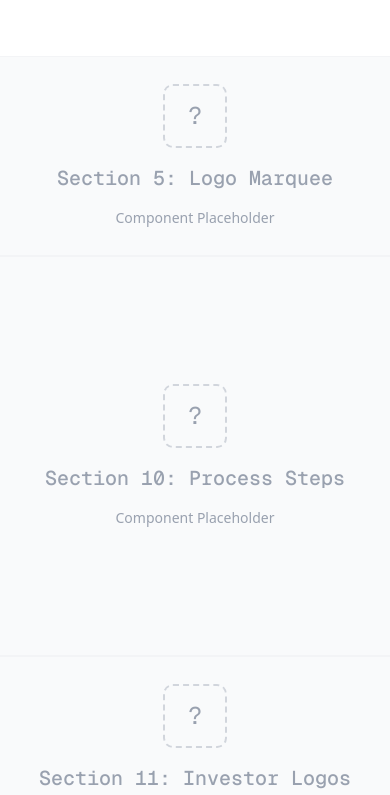
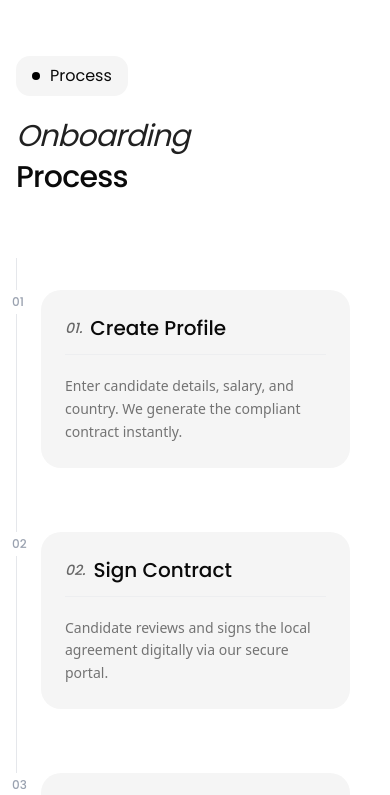
Before and after one commit to MedLines/Kynto, a Next.js app: page / in a window 390 px wide. Shown: the part 9840-10635 px from the top of the page. Built offline with nearby package versions, Linux system fonts and the light colour scheme.

Commit message:
feat: implement new Process section component.

```diff
--- a/src/app/page.tsx
+++ b/src/app/page.tsx
@@ -25,8 +25,8 @@ export default function Home() {
       <Solutions />
       <Borderless />
       <Pricing />
+      <Process />
       <LogoMarquee />
-      <Process />
       <Investors />
       <Testimonials />
       <Resources />
--- a/src/components/sections/process.tsx
+++ b/src/components/sections/process.tsx
@@ -1,5 +1,159 @@
-import { SectionPlaceholder } from "./placeholder";
+"use client";
+
+import { NativeBadge } from "@/components/ui/native-badge";
+import { cn } from "@/lib/utils";
+import { motion } from "motion/react";
+
+const processSteps = [
+  {
+    number: "01",
+    title: "Create Profile",
+    description:
+      "Enter candidate details, salary, and country. We generate the compliant contract instantly.",
+  },
+  {
+    number: "02",
+    title: "Sign Contract",
+    description:
+      "Candidate reviews and signs the local agreement digitally via our secure portal.",
+  },
+  {
+    number: "03",
+    title: "Compliance",
+    description:
+      "We verify ID, right-to-work docs, and set up tax & benefits automatically.",
+  },
+  {
+    number: "04",
+    title: "Go Live",
+    description:
+      "Your new team member is fully insured, legally hired, and ready to work.",
+  },
+];
 
 export default function Process() {
-  return <SectionPlaceholder title="Section 10: Process Steps" />;
+  return (
+    <section className="relative z-20 pt-24 pb-48 bg-white w-full rounded-t-[3rem] md:rounded-t-[4rem] overflow-hidden -mt-24">
+      <div className="container px-4 mx-auto">
+        <div className="flex flex-col items-center gap-16 md:gap-24 max-w-[1440px] mx-auto">
+          {/* Header */}
+          <div className="flex flex-col items-start w-full gap-6 md:gap-8 max-w-[1280px]">
+            <NativeBadge
+              className="bg-secondary text-foreground border-none px-4 py-2"
+              dotClass="bg-black"
+            >
+              Process
+            </NativeBadge>
+            <h2 className="text-3xl md:text-4xl lg:text-5xl leading-[1.1] tracking-tight text-foreground font-poppins">
+              <span className="block font-light italic opacity-90">
+                Onboarding
+              </span>
+              <span className="block font-medium mt-2">Process</span>
+            </h2>
+          </div>
+
+          <div className="grid grid-cols-1 xl:grid-cols-4 w-full min-h-[600px] relative">
+            {processSteps.map((step, index) => (
+              <div
+                key={index}
+                className={cn(
+                  "relative flex flex-col items-start px-6 h-full border-l border-l-gray-200",
+                  // Mobile/Tablet: specific vertical spacing
+                  "py-8 xl:py-4",
+                )}
+              >
+                <div
+                  className={cn(
+                    "w-full transition-all duration-500 relative",
+                    index === 0 && "xl:mt-0",
+                    index === 1 && "xl:mt-[160px]",
+                    index === 2 && "xl:mt-[320px]",
+                    index === 3 && "xl:mt-[480px]",
+                  )}
+                >
+                  {/*
+                      Mobile/Tablet alignment (default):
+                      - `top-0` to align number with the top of the card content.
+                      - `-left-[33px]` to center perfectly on the border-l (24px padding + ~9px for half width elements/alignment).
+
+                      Desktop alignment (xl):
+                      - `-top-10` to float above for the stairs effect.
+                   */}
+                  <span className="text-xs font-medium text-gray-400 font-poppins absolute top-0 -left-[33px] xl:-top-10 xl:-left-[30px] bg-white p-1 z-10">
+                    {step.number}
+                  </span>
+                  <ProcessCard step={step} />
+                </div>
+              </div>
+            ))}
+          </div>
+        </div>
+      </div>
+    </section>
+  );
 }
+
+function ProcessCard({ step }: { step: (typeof processSteps)[0] }) {
+  return (
+    <motion.div
+      initial="rest"
+      whileHover="hover"
+      animate="rest"
+      className="group relative w-full rounded-[20px] bg-secondary overflow-hidden transition-all duration-300"
+    >
+      {/* Background Transition - XL Desktop Only */}
+      <div className="hidden xl:block">
+        <div className="absolute inset-0 bg-secondary transition-colors duration-300 group-hover:bg-card-black" />
+      </div>
+
+      <div className="relative z-10 flex flex-col p-6 lg:p-8 gap-3">
+        {/* Title Row */}
+        <div className="flex flex-col gap-1">
+          {/* Mobile Title (Standard) */}
+          <h3 className="xl:hidden text-xl font-medium font-poppins text-foreground flex items-center gap-2">
+            <span className="text-sm italic opacity-60">{step.number}.</span>
+            {step.title}
+          </h3>
+
+          {/* Desktop Title (Hover color change) */}
+          <h3 className="hidden xl:flex text-2xl font-medium font-poppins text-foreground group-hover:text-white transition-colors items-center gap-2">
+            <span className="text-sm italic opacity-60">{step.number}.</span>
+            {step.title}
+          </h3>
+
+          <div className="h-px w-full bg-gray-200/50 my-2" />
+        </div>
+
+        {/* Mobile/Tablet Description (Always Visible below XL breakpoint) */}
+        <div className="block xl:hidden">
+          <p className="text-muted-foreground text-sm leading-relaxed">
+            {step.description}
+          </p>
+        </div>
+
+        {/* Desktop Description (Animated, White Text on Hover, XL screens only) */}
+        <div className="hidden xl:block">
+          <motion.div
+            variants={{
+              rest: {
+                height: 0,
+                opacity: 0,
+                marginTop: 0,
+              },
+              hover: {
+                height: "auto",
+                opacity: 1,
+                marginTop: 12,
+              },
+            }}
+            transition={{ duration: 0.3, ease: "easeOut" }}
+          >
+            <p className="text-white/80 text-sm leading-relaxed">
+              {step.description}
+            </p>
+          </motion.div>
+        </div>
+      </div>
+    </motion.div>
+  );
+}
```
